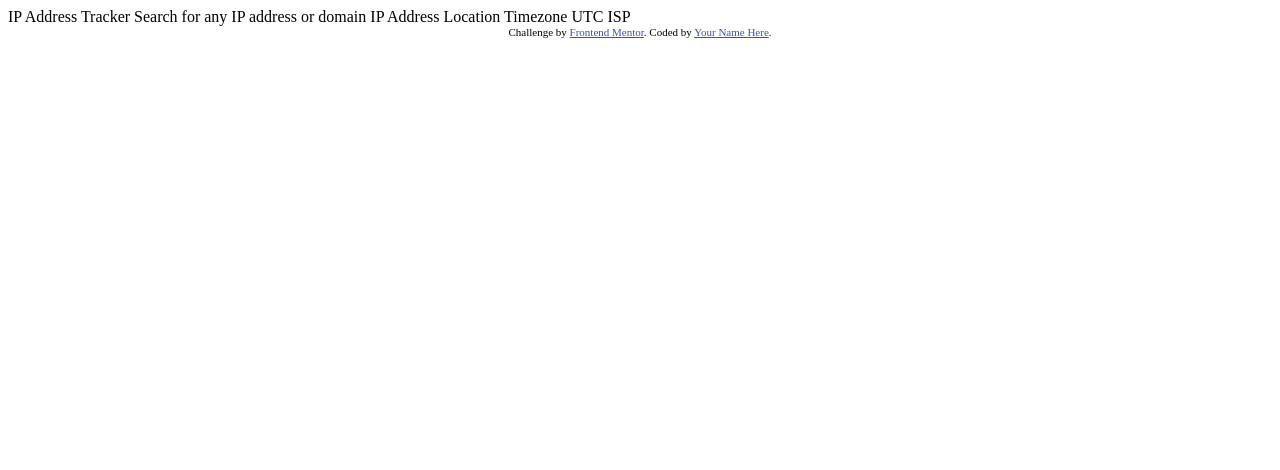
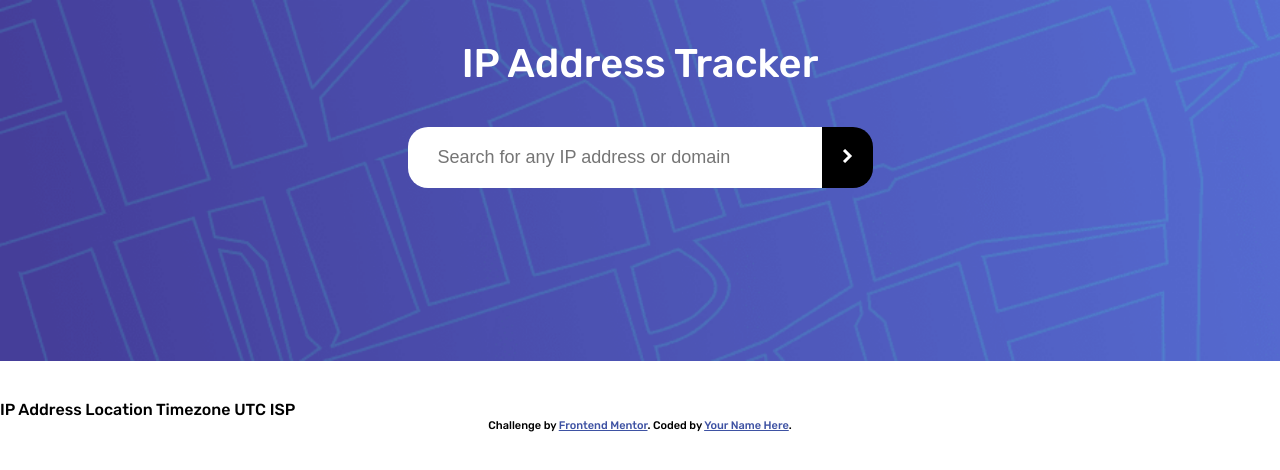
Before and after one commit to diganta15/ip-address-tracker-master, a plain HTML site: page index.html in a window 1280 px wide. Drawn offline with Linux system fonts and the light colour scheme.

Commit message:
Created header

```diff
--- a/index.html
+++ b/index.html
@@ -1,34 +1,64 @@
 <!DOCTYPE html>
 <html lang="en">
   <head>
-  <meta charset="UTF-8">
-  <meta name="viewport" content="width=device-width, initial-scale=1.0"> <!-- displays site properly based on user's device -->
+    <meta charset="UTF-8" />
+    <meta name="viewport" content="width=device-width, initial-scale=1.0" />
+    <!-- displays site properly based on user's device -->
 
-  <link rel="icon" type="image/png" sizes="32x32" href="./images/favicon-32x32.png">
-
+    <link
+      rel="icon"
+      type="image/png"
+      sizes="32x32"
+      href="./images/favicon-32x32.png"
+    />
+    <link rel="preconnect" href="https://fonts.gstatic.com" />
+    <link
+      href="https://fonts.googleapis.com/css2?family=Rubik:ital,wght@0,500;0,600;1,400&display=swap"
+      rel="stylesheet"
+    />
+    <link rel="stylesheet" href="style.css" />
     <title>Frontend Mentor | IP Address Tracker</title>
 
     <!-- Feel free to remove these styles or customise in your own stylesheet 👍 -->
     <style>
-    .attribution { font-size: 11px; text-align: center; }
-    .attribution a { color: hsl(228, 45%, 44%); }
+      .attribution {
+        font-size: 11px;
+        text-align: center;
+      }
+      .attribution a {
+        color: hsl(228, 45%, 44%);
+      }
     </style>
   </head>
   <body>
+    <header>
+      <div class="bg">
+        <div class="header-text">IP Address Tracker</div>
+        <div class="search">
+          <input
+            type="text"
+            placeholder="Search for any IP address or domain"
+          /><button class="go">
+            <img src="/images/icon-arrow.svg" alt="" />
+          </button>
+        </div>
+      </div>
+    </header>
 
-  IP Address Tracker
+    <div class="display">
+      IP Address Location Timezone UTC
+    <!-- add offset value dynamically using the API -->
+    ISP
+    </div>
+    <div class="leaflet">
 
-  Search for any IP address or domain
-
-  IP Address
-  Location
-  Timezone
-    UTC <!-- add offset value dynamically using the API -->
-  ISP
+    </div>
 
     <div class="attribution">
-    Challenge by <a href="https://www.frontendmentor.io?ref=challenge" target="_blank">Frontend Mentor</a>.
-    Coded by <a href="#">Your Name Here</a>.
+      Challenge by
+      <a href="https://www.frontendmentor.io?ref=challenge" target="_blank"
+        >Frontend Mentor</a
+      >. Coded by <a href="#">Your Name Here</a>.
     </div>
   </body>
 </html>
--- /dev/null
+++ b/src/style.css
@@ -0,0 +1,13 @@
+/* Always set the map height explicitly to define the size of the div
+       * element that contains the map. */
+#map {
+  height: 100%;
+}
+
+/* Optional: Makes the sample page fill the window. */
+html,
+body {
+  height: 100%;
+  margin: 0;
+  padding: 0;
+}
--- /dev/null
+++ b/style.css
@@ -0,0 +1,50 @@
+body{
+    font-family: 'Rubik',serif;
+    margin: 0px;
+    padding: 0px;
+}
+header .bg{
+    background-image: url('/images/pattern-bg.png');
+    height: 400px;
+    background-repeat: no-repeat;
+    background-size: 130em;
+}
+.header-text{
+    margin: 0px;
+    padding-left: 0px;
+    padding-right: 0px;
+    text-align: center;
+    padding-top: 40px;
+    color: #fff;
+    font-size: 40px;
+}
+.search{
+    margin-top: 40px;
+    text-align: center;
+    border-color: black;
+}
+.search> input{
+    font-size: 18px;
+    outline: transparent;
+    width: 30%;
+    padding-left: 30px;
+    padding-right: 30px;
+    padding-top: 20px;
+    padding-bottom: 20px;
+    border: white;
+    border-top-left-radius: 20px;
+    border-bottom-left-radius: 20px;
+    margin-right: 0px;
+    padding-right: 0px;
+}
+.go {
+
+    padding-top: 22px;
+    padding-right: 20px;
+    padding-bottom: 22px;
+    padding-left: 20px;
+    background-color: black;
+   border: none;
+   border-top-right-radius: 20px;
+    border-bottom-right-radius: 20px;
+}
```
Also changed, not shown: src/index.html (added, +18 -0 lines), src/index.ts (added, +27 -0 lines), README.md. Lines whose indentation alone changed are shown as unchanged.
